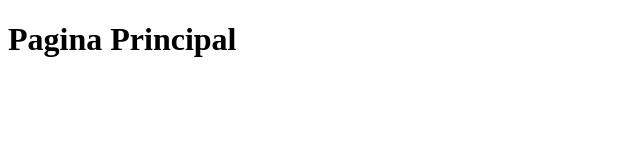
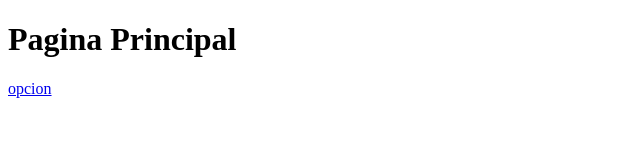
Before and after one commit to donabelj/ProyectoWeb, a plain HTML site: page index.html in a window 1280 px wide. Shown: the full height of the page, 0-640 px from the left. Drawn offline with Linux system fonts and the light colour scheme.

Commit message:
Update index.html

```diff
--- a/index.html
+++ b/index.html
@@ -7,5 +7,6 @@
 </head>
 <body>
     <h1> Pagina Principal</h1>
+    <a href="#index.html">opcion</a>
 </body>
 </html>
```
